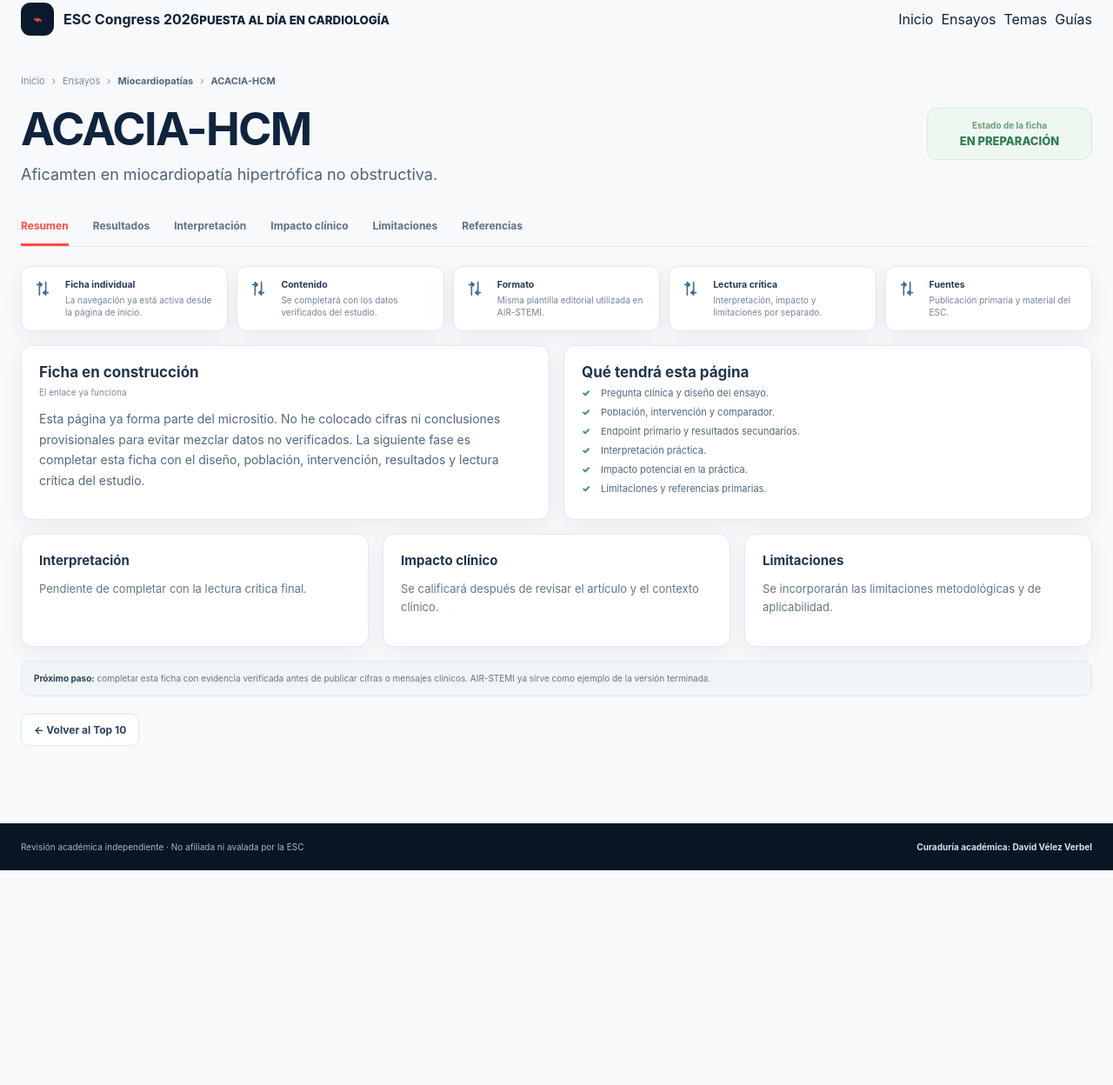
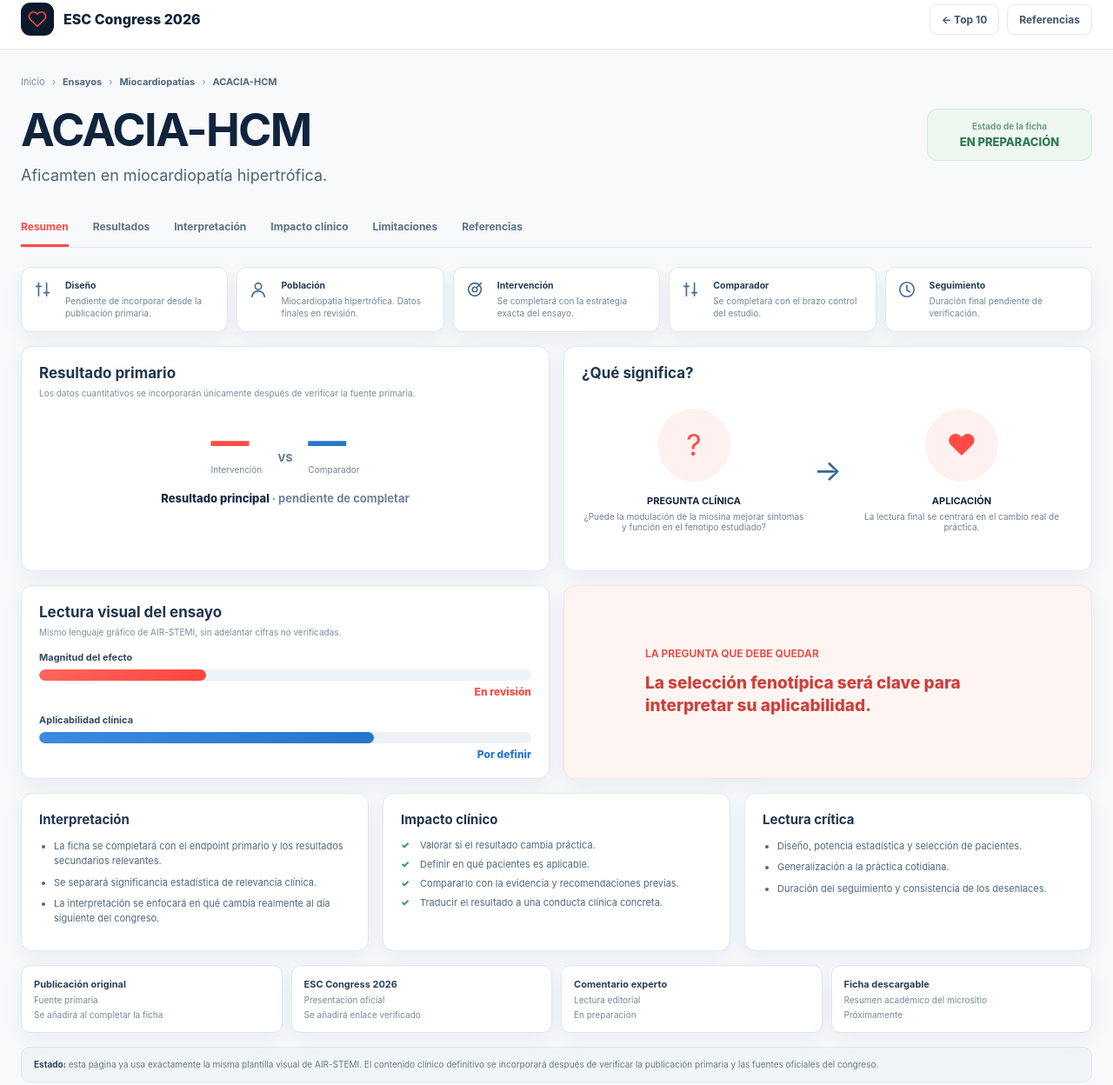
Before and after one commit to davo0995/esc2026, a plain HTML site: page acacia-hcm.html in a window 1280 px wide. Shown: the part 12-1260 px from the top of the page at 87% size. Before the commit the page ends 1013 px from the top, so only its background shows below. Drawn offline with Linux system fonts and the light colour scheme.

Commit message:
Update acacia-hcm.html

```diff
--- a/acacia-hcm.html
+++ b/acacia-hcm.html
@@ -19,58 +19,128 @@
 @media(max-width:700px){.container{width:min(100% - 28px,var(--max))}.nav-right{display:none}.page{padding-top:20px}.header h1{font-size:42px}.subtitle{font-size:15px}.grid2,.grid3,.resources{grid-template-columns:1fr}.metrics{grid-template-columns:1fr}.meaning{grid-template-columns:1fr}.arrow{transform:rotate(90deg);margin:4px}.tabs{gap:20px}.footer-inner{padding:14px 0;flex-direction:column;align-items:flex-start;justify-content:center}}
 </style>
 </head>
+
 <body>
-<svg width="0" height="0" style="position:absolute">
-<symbol id="home" viewBox="0 0 24 24"><path d="M3 10.5 12 3l9 7.5"/><path d="M5.5 9.5V21h13V9.5"/><path d="M9.5 21v-6h5v6"/></symbol>
-<symbol id="compare" viewBox="0 0 24 24"><path d="M8 4v16M16 4v16M5 7h6M13 17h6"/><path d="m9 5 2 2-2 2M15 15l-2 2 2 2"/></symbol>
-</svg>
-<header class="top"><div class="container nav"><a class="brand" href="index.html"><span class="mark">⌁</span><span><b>ESC Congress 2026</b><small>PUESTA AL DÍA EN CARDIOLOGÍA</small></span></a><div class="nav-right"><a href="index.html">Inicio</a><a href="index.html#top10">Ensayos</a><a href="index.html#temas">Temas</a><a href="index.html#guias">Guías</a></div></div></header>
+<svg width="0" height="0" style="position:absolute"><defs>
+<symbol id="heart" viewBox="0 0 24 24"><path d="M20.8 4.6a5.5 5.5 0 0 0-7.8 0L12 5.7l-1.1-1.1a5.5 5.5 0 0 0-7.8 7.8l1.1 1.1L12 21l7.8-7.5 1.1-1.1a5.5 5.5 0 0 0-.1-7.8z"/></symbol>
+<symbol id="user" viewBox="0 0 24 24"><circle cx="12" cy="8" r="4"/><path d="M4 21c1-5 4-7 8-7s7 2 8 7"/></symbol>
+<symbol id="target" viewBox="0 0 24 24"><circle cx="12" cy="12" r="8"/><circle cx="12" cy="12" r="3"/><path d="M15 9l5-5"/></symbol>
+<symbol id="clock" viewBox="0 0 24 24"><circle cx="12" cy="12" r="9"/><path d="M12 7v6l4 2"/></symbol>
+<symbol id="compare" viewBox="0 0 24 24"><path d="M7 4v16M17 4v16M4 8h6M14 16h6"/></symbol>
+</defs></svg>
+<header class="topbar"><div class="container nav"><a class="brand" href="index.html"><div class="mark"><svg class="icon"><use href="#heart"/></svg></div><div>ESC Congress 2026</div></a><div class="nav-right"><a class="btn" href="index.html#top10">← Top 10</a><a class="btn" href="#referencias">Referencias</a></div></div></header>
 
-<main class="container page">
-<div class="breadcrumbs"><a href="index.html">Inicio</a><span>›</span><a href="index.html#top10">Ensayos</a><span>›</span><b>Miocardiopatías</b><span>›</span><b>ACACIA-HCM</b></div>
-<div class="header"><div><h1>ACACIA-HCM</h1><p class="subtitle">Aficamten en miocardiopatía hipertrófica no obstructiva.</p></div><div class="impact"><small>Estado de la ficha</small>EN PREPARACIÓN</div></div>
-<nav class="tabs"><a class="active" href="#resumen">Resumen</a><a href="#resultados">Resultados</a><a href="#interpretacion">Interpretación</a><a href="#impacto">Impacto clínico</a><a href="#limitaciones">Limitaciones</a><a href="#referencias">Referencias</a></nav>
+<main class="page"><div class="container">
+<div class="breadcrumbs"><a href="index.html">Inicio</a><span>›</span><b>Ensayos</b><span>›</span><b>Miocardiopatías</b><span>›</span><b>ACACIA-HCM</b></div>
 
-<section id="resumen">
-<div class="metrics">
-<div class="metric"><div class="mi"><svg class="icon"><use href="#compare"/></svg></div><div><h4>Ficha individual</h4><p>La navegación ya está activa desde la página de inicio.</p></div></div>
-<div class="metric"><div class="mi"><svg class="icon"><use href="#compare"/></svg></div><div><h4>Contenido</h4><p>Se completará con los datos verificados del estudio.</p></div></div>
-<div class="metric"><div class="mi"><svg class="icon"><use href="#compare"/></svg></div><div><h4>Formato</h4><p>Misma plantilla editorial utilizada en AIR-STEMI.</p></div></div>
-<div class="metric"><div class="mi"><svg class="icon"><use href="#compare"/></svg></div><div><h4>Lectura crítica</h4><p>Interpretación, impacto y limitaciones por separado.</p></div></div>
-<div class="metric"><div class="mi"><svg class="icon"><use href="#compare"/></svg></div><div><h4>Fuentes</h4><p>Publicación primaria y material del ESC.</p></div></div>
+<div class="header">
+  <div><h1>ACACIA-HCM</h1><p class="subtitle">Aficamten en miocardiopatía hipertrófica.</p></div>
+  <div class="impact"><small>Estado de la ficha</small>EN PREPARACIÓN</div>
 </div>
+
+<nav class="tabs">
+  <a class="active" href="#resumen">Resumen</a>
+  <a href="#resultados">Resultados</a>
+  <a href="#interpretacion">Interpretación</a>
+  <a href="#impacto">Impacto clínico</a>
+  <a href="#limitaciones">Limitaciones</a>
+  <a href="#referencias">Referencias</a>
+</nav>
+
+<section class="metrics" id="resumen">
+  <div class="metric"><div class="mi"><svg class="icon"><use href="#compare"/></svg></div><div><h4>Diseño</h4><p>Pendiente de incorporar desde la publicación primaria.</p></div></div>
+  <div class="metric"><div class="mi"><svg class="icon"><use href="#user"/></svg></div><div><h4>Población</h4><p>Miocardiopatía hipertrófica. Datos finales en revisión.</p></div></div>
+  <div class="metric"><div class="mi"><svg class="icon"><use href="#target"/></svg></div><div><h4>Intervención</h4><p>Se completará con la estrategia exacta del ensayo.</p></div></div>
+  <div class="metric"><div class="mi"><svg class="icon"><use href="#compare"/></svg></div><div><h4>Comparador</h4><p>Se completará con el brazo control del estudio.</p></div></div>
+  <div class="metric"><div class="mi"><svg class="icon"><use href="#clock"/></svg></div><div><h4>Seguimiento</h4><p>Duración final pendiente de verificación.</p></div></div>
 </section>
 
 <section class="grid2" id="resultados">
   <div class="card">
-<h3>Ficha en construcción</h3>
-<div class="eyebrow">El enlace ya funciona</div>
-<p style="font-size:14px;line-height:1.7;color:#52677c;margin:8px 0 0">
-Esta página ya forma parte del micrositio. No he colocado cifras ni conclusiones provisionales para evitar mezclar datos no verificados. La siguiente fase es completar esta ficha con el diseño, población, intervención, resultados y lectura crítica del estudio.
-</p>
+    <h3>Resultado primario</h3>
+    <div class="eyebrow">Los datos cuantitativos se incorporarán únicamente después de verificar la fuente primaria.</div>
+    <div class="result">
+      <div><div class="num red">—</div><div class="res-label">Intervención</div></div>
+      <div class="vs">VS</div>
+      <div><div class="num blue">—</div><div class="res-label">Comparador</div></div>
     </div>
+    <div class="hr">Resultado principal <span>· pendiente de completar</span></div>
+  </div>
+
   <div class="card">
-<h3>Qué tendrá esta página</h3>
+    <h3>¿Qué significa?</h3>
+    <div class="meaning">
+      <div><div class="meaning-circle">?</div><strong>PREGUNTA CLÍNICA</strong><p>¿Puede la modulación de la miosina mejorar síntomas y función en el fenotipo estudiado?</p></div>
+      <div class="arrow">→</div>
+      <div><div class="meaning-circle">♥</div><strong>APLICACIÓN</strong><p>La lectura final se centrará en el cambio real de práctica.</p></div>
+    </div>
+  </div>
+
+  <div class="card">
+    <h3>Lectura visual del ensayo</h3>
+    <div class="eyebrow">Mismo lenguaje gráfico de AIR-STEMI, sin adelantar cifras no verificadas.</div>
+    <div class="bars">
+      <div>
+        <div class="barlabel">Magnitud del efecto</div>
+        <div class="track"><div class="fill redf" style="width:34%"></div></div>
+        <div class="barvalue red">En revisión</div>
+      </div>
+      <div>
+        <div class="barlabel">Aplicabilidad clínica</div>
+        <div class="track"><div class="fill bluef" style="width:68%"></div></div>
+        <div class="barvalue blue">Por definir</div>
+      </div>
+    </div>
+  </div>
+
+  <div class="card quote">
+    <div class="quote-inner">
+      <b>LA PREGUNTA QUE DEBE QUEDAR</b>
+      <p>La selección fenotípica será clave para interpretar su aplicabilidad.</p>
+    </div>
+  </div>
+</section>
+
+<section class="grid3">
+  <div class="card" id="interpretacion">
+    <h4>Interpretación</h4>
+    <ul class="list">
+      <li>La ficha se completará con el endpoint primario y los resultados secundarios relevantes.</li>
+      <li>Se separará significancia estadística de relevancia clínica.</li>
+      <li>La interpretación se enfocará en qué cambia realmente al día siguiente del congreso.</li>
+    </ul>
+  </div>
+
+  <div class="card" id="impacto">
+    <h4>Impacto clínico</h4>
     <ul class="checks">
-<li>Pregunta clínica y diseño del ensayo.</li>
-<li>Población, intervención y comparador.</li>
-<li>Endpoint primario y resultados secundarios.</li>
-<li>Interpretación práctica.</li>
-<li>Impacto potencial en la práctica.</li>
-<li>Limitaciones y referencias primarias.</li>
+      <li>Valorar si el resultado cambia práctica.</li>
+      <li>Definir en qué pacientes es aplicable.</li>
+      <li>Compararlo con la evidencia y recomendaciones previas.</li>
+      <li>Traducir el resultado a una conducta clínica concreta.</li>
+    </ul>
+  </div>
+
+  <div class="card" id="limitaciones">
+    <h4>Lectura crítica</h4>
+    <ul class="list">
+      <li>Diseño, potencia estadística y selección de pacientes.</li>
+      <li>Generalización a la práctica cotidiana.</li>
+      <li>Duración del seguimiento y consistencia de los desenlaces.</li>
     </ul>
   </div>
 </section>
 
-<section class="grid3" style="margin-top:16px">
-<div class="card" id="interpretacion"><h4>Interpretación</h4><p style="font-size:13px;color:#64768a;line-height:1.65">Pendiente de completar con la lectura crítica final.</p></div>
-<div class="card" id="impacto"><h4>Impacto clínico</h4><p style="font-size:13px;color:#64768a;line-height:1.65">Se calificará después de revisar el artículo y el contexto clínico.</p></div>
-<div class="card" id="limitaciones"><h4>Limitaciones</h4><p style="font-size:13px;color:#64768a;line-height:1.65">Se incorporarán las limitaciones metodológicas y de aplicabilidad.</p></div>
+<section class="resources" id="referencias">
+  <div class="resource"><strong>Publicación original</strong><span>Fuente primaria</span><span>Se añadirá al completar la ficha</span></div>
+  <div class="resource"><strong>ESC Congress 2026</strong><span>Presentación oficial</span><span>Se añadirá enlace verificado</span></div>
+  <div class="resource"><strong>Comentario experto</strong><span>Lectura editorial</span><span>En preparación</span></div>
+  <div class="resource"><strong>Ficha descargable</strong><span>Resumen académico del micrositio</span><span>Próximamente</span></div>
 </section>
 
-<div class="sourcebox" id="referencias"><b>Próximo paso:</b> completar esta ficha con evidencia verificada antes de publicar cifras o mensajes clínicos. AIR-STEMI ya sirve como ejemplo de la versión terminada.</div>
-<div style="margin:20px 0 34px"><a href="index.html#top10" style="display:inline-block;padding:10px 14px;border:1px solid #dfe6ec;border-radius:9px;background:#fff;font-size:12px;font-weight:700;color:#27435e">← Volver al Top 10</a></div>
-</main>
+<div class="sourcebox"><b>Estado:</b> esta página ya usa exactamente la misma plantilla visual de AIR-STEMI. El contenido clínico definitivo se incorporará después de verificar la publicación primaria y las fuentes oficiales del congreso.</div>
+
+</div></main>
 
 <footer class="footer"><div class="container footer-inner"><div>Revisión académica independiente · No afiliada ni avalada por la ESC</div><div><strong>Curaduría académica: David Vélez Verbel</strong></div></div></footer>
 </body>
```
Lines whose indentation alone changed are shown as unchanged.
